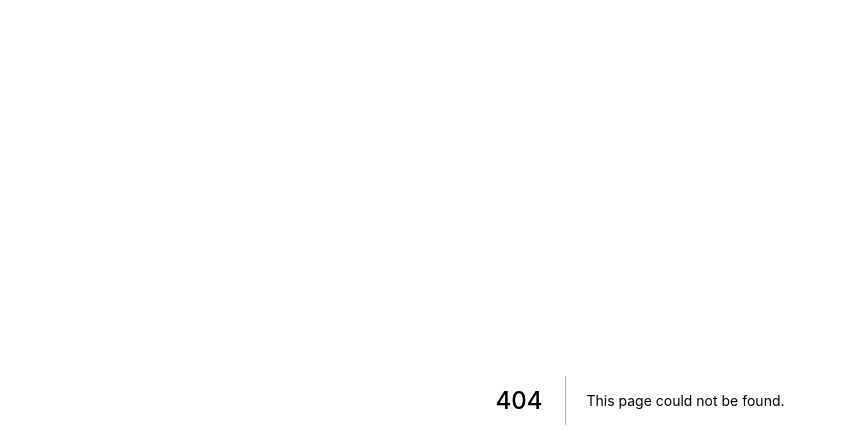
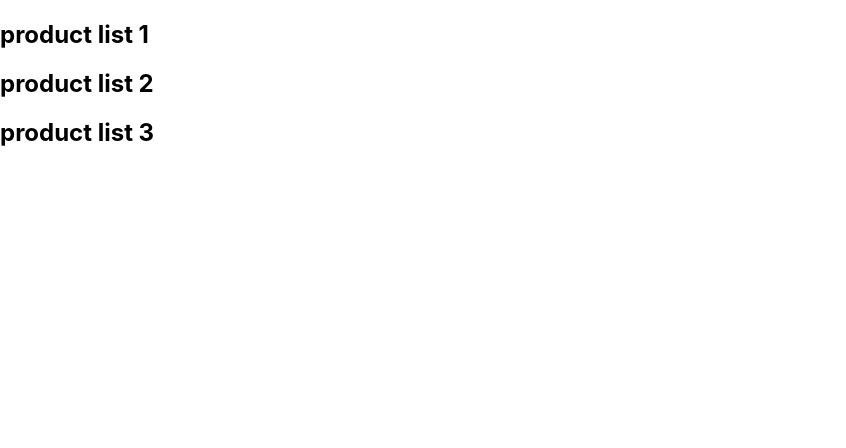
Before and after one commit to ashikbhuyan17/Nextjs-routing, a Next.js app: page /product in a window 1280 px wide. Before the commit this address had no page. Shown: the top 448 px of the page, without its empty margins (0-846 px from the left). Built offline with nearby package versions, Linux system fonts and the light colour scheme.

Commit message:
dynamic routing

```diff
--- /dev/null
+++ b/pages/product/index.js
@@ -0,0 +1,12 @@
+
+const Product = () => {
+    return (
+        <div>
+            <h2>product list 1</h2>
+            <h2>product list 2</h2>
+            <h2>product list 3</h2>
+        </div>
+    );
+};
+
+export default Product;
```
Also changed, not shown: pages/product/[productId].js (added, +12 -0 lines).
